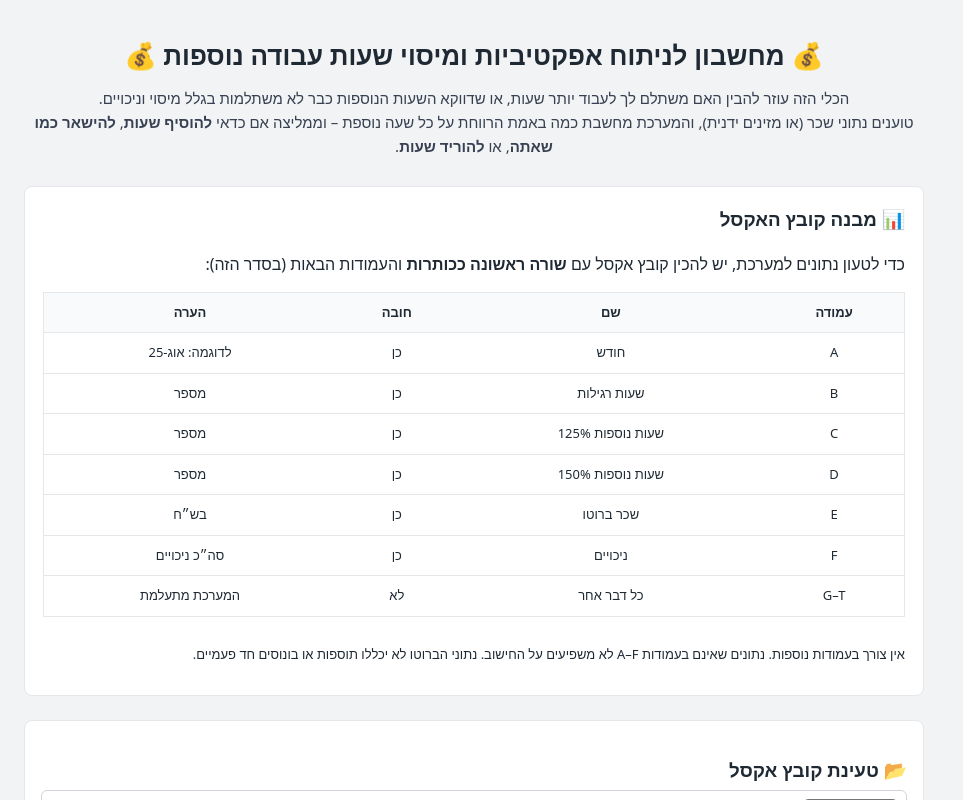
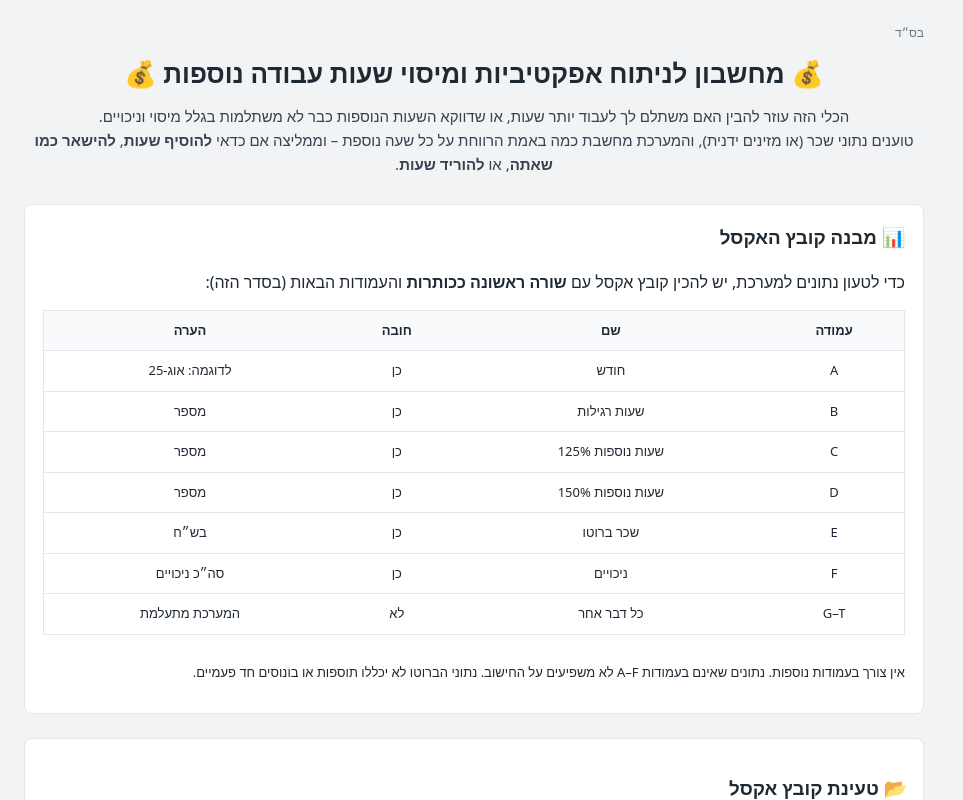
Before and after one commit to Yakirat/work-hour-advisor, a React (Vite) app: page / in a window 1280 px wide. Shown: the top 800 px of the page, without its empty margins (0-963 px from the left). Built offline with nearby package versions, Linux system fonts and the light colour scheme.

Commit message:
feat: add Hebrew text for contextual information above the main heading

```diff
--- a/src/App.tsx
+++ b/src/App.tsx
@@ -205,6 +205,10 @@ const example: MonthRecord[] = [
   // =====================
   return (
     <div className="container">
+      <div style={{ fontSize: 12, color: "#6b7280", marginBottom: 4 }}>
+        בס״ד
+      </div>
+
       <h1>💰  מחשבון לניתוח אפקטיביות ומיסוי שעות עבודה נוספות  💰</h1>
 
     <p className="intro">
```
